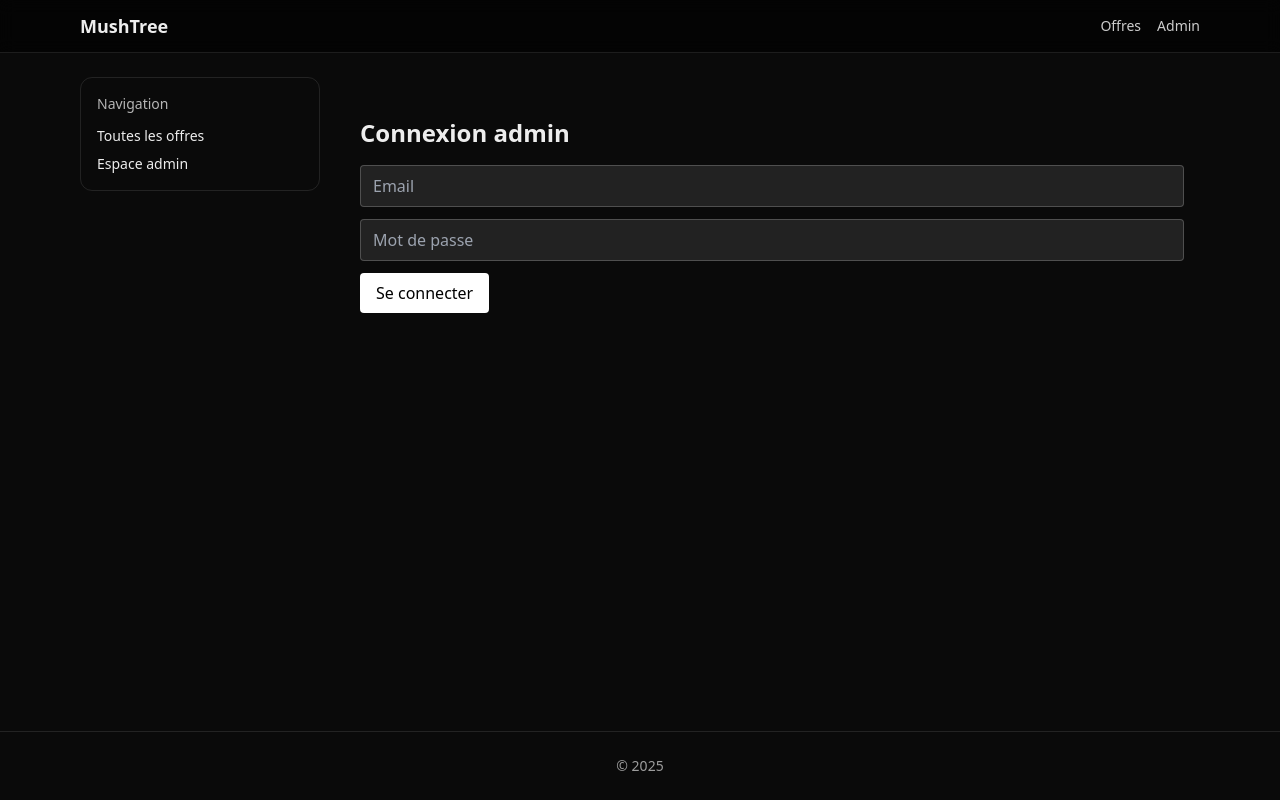
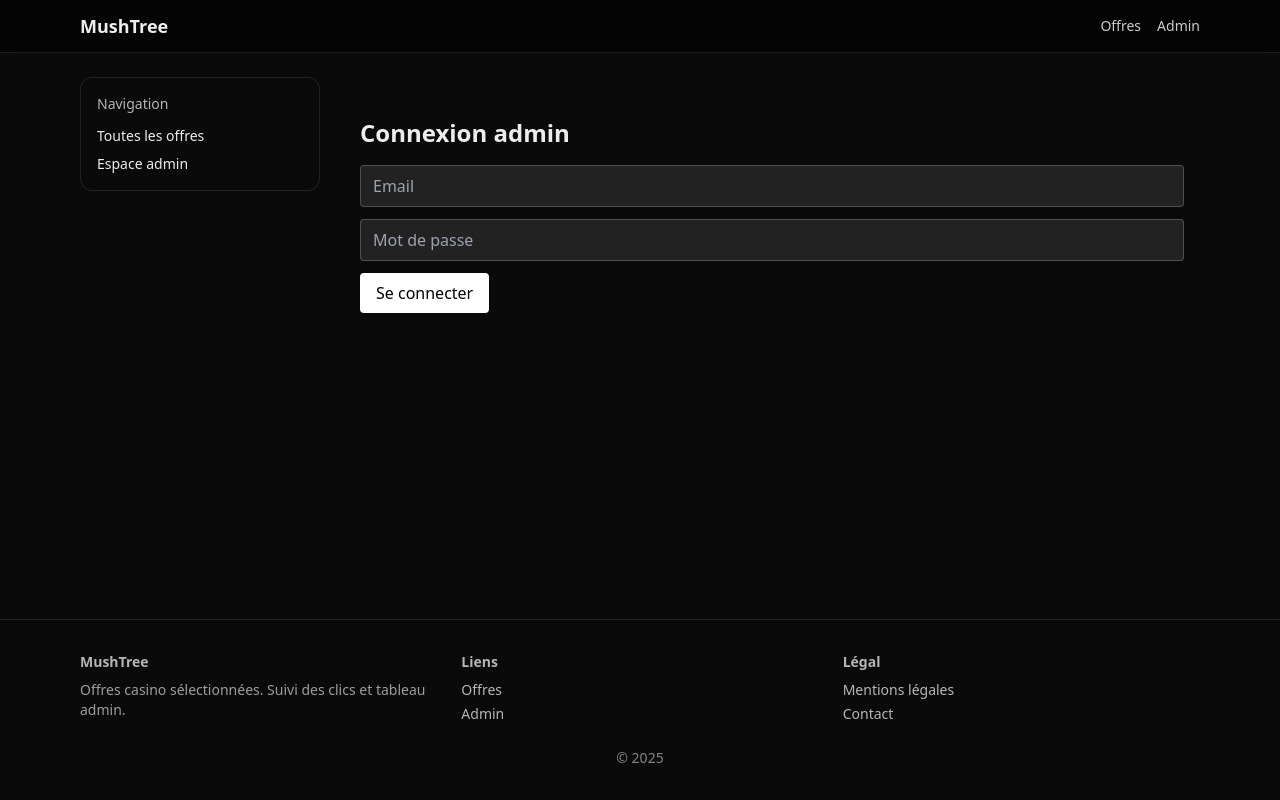
Before and after one commit to AngATV/MushTree, a Next.js app: page /admin in a window 1280 px wide. Built offline with nearby package versions, Linux system fonts and the light colour scheme.

Commit message:
feat(ui): filtres catégories/tags + footer enrichi

```diff
--- a/src/app/layout.tsx
+++ b/src/app/layout.tsx
@@ -40,7 +40,27 @@ export default async function RootLayout({ children }: { children: React.ReactNo
           </div>
 
           <footer className="border-t border-white/10">
-            <div className="container py-6 text-center text-sm text-white/60">© 2025</div>
+            <div className="container py-8 text-sm text-white/70 grid gap-6 md:grid-cols-3">
+              <div>
+                <div className="font-semibold mb-2">MushTree</div>
+                <p className="text-white/60">Offres casino sélectionnées. Suivi des clics et tableau admin.</p>
+              </div>
+              <div>
+                <div className="font-semibold mb-2">Liens</div>
+                <ul className="space-y-1">
+                  <li><a href="/" className="hover:underline">Offres</a></li>
+                  <li><a href="/admin" className="hover:underline">Admin</a></li>
+                </ul>
+              </div>
+              <div>
+                <div className="font-semibold mb-2">Légal</div>
+                <ul className="space-y-1">
+                  <li><a href="#" className="hover:underline">Mentions légales</a></li>
+                  <li><a href="#" className="hover:underline">Contact</a></li>
+                </ul>
+              </div>
+              <div className="md:col-span-3 text-center text-white/50">© 2025</div>
+            </div>
           </footer>
         </div>
       </body>
--- a/src/app/page.tsx
+++ b/src/app/page.tsx
@@ -5,22 +5,58 @@ export const dynamic = "force-dynamic";
 export const revalidate = 0;
 import { BannerCard } from "@/components/BannerCard";
 
-export default async function Home() {
+type SearchParams = { [key: string]: string | string[] | undefined };
+
+export default async function Home({ searchParams }: { searchParams?: SearchParams }) {
   await ensureSchema();
-  const { rows: banners } = await sql<{ id: string; title: string; imageUrl: string; linkUrl: string; featured: boolean; category: string | null; tags: string[] | null; position: number; createdAt: string }>`
-    SELECT id, title, image_url AS "imageUrl", link_url AS "linkUrl", featured, category, tags, position, created_at AS "createdAt" FROM banners ORDER BY featured DESC, position ASC, created_at DESC
+  const category = typeof searchParams?.category === "string" ? searchParams!.category : null;
+  const tag = typeof searchParams?.tag === "string" ? searchParams!.tag : null;
+
+  const { rows: categoryRows } = await sql<{ category: string }>`SELECT DISTINCT category FROM banners WHERE category IS NOT NULL ORDER BY category ASC`;
+  const { rows: tagRows } = await sql<{ tag: string }>`SELECT DISTINCT unnest(tags) AS tag FROM banners WHERE tags IS NOT NULL AND array_length(tags,1) > 0 ORDER BY tag ASC`;
+
+  const { rows: banners } = await sql<{
+    id: string; title: string; imageUrl: string; linkUrl: string;
+    featured: boolean; category: string | null; tags: string[] | null; position: number; createdAt: string
+  }>`
+    SELECT id, title, image_url AS "imageUrl", link_url AS "linkUrl", featured, category, tags, position, created_at AS "createdAt"
+    FROM banners
+    WHERE (${category}::text IS NULL OR category = ${category})
+      AND (${tag}::text IS NULL OR ${tag} = ANY(tags))
+    ORDER BY featured DESC, position ASC, created_at DESC
   `;
   const featured = banners.filter(b => b.featured);
   const others = banners.filter(b => !b.featured);
+  const categories = categoryRows.map(r => r.category);
+  const tags = tagRows.map(r => r.tag);
+  const isActive = (k: string, v: string) => (searchParams?.[k] === v);
+
   return (
-    <section className="container py-10">
-      <div className="space-y-8">
+    <section className="container py-10 space-y-6">
       <header className="space-y-2">
         <h1 className="text-3xl font-bold tracking-tight">Offres casino</h1>
         <p className="text-white/60">Sélection d’offres mises à jour. Cliquez pour découvrir les promotions.</p>
       </header>
 
-        {/* Section mise en avant */}
+      <div className="space-y-2">
+        <div className="flex flex-wrap gap-2 items-center">
+          <span className="text-sm text-white/60 mr-1">Catégories:</span>
+          <a href="/" className={`px-3 py-1.5 rounded-full text-sm border ${!category ? 'bg-white text-black border-white' : 'border-white/20 hover:border-white/40'}`}>Toutes</a>
+          {categories.map((c) => (
+            <a key={c} href={`/?category=${encodeURIComponent(c)}${tag ? `&tag=${encodeURIComponent(tag)}` : ''}`} className={`px-3 py-1.5 rounded-full text-sm border ${isActive('category', c) ? 'bg-white text-black border-white' : 'border-white/20 hover:border-white/40'}`}>{c}</a>
+          ))}
+        </div>
+        {tags.length ? (
+          <div className="flex flex-wrap gap-2 items-center">
+            <span className="text-sm text-white/60 mr-1">Tags:</span>
+            <a href={`/${category ? `?category=${encodeURIComponent(category)}` : ''}`} className={`px-3 py-1.5 rounded-full text-sm border ${!tag ? 'bg-white text-black border-white' : 'border-white/20 hover:border-white/40'}`}>Tous</a>
+            {tags.map((t) => (
+              <a key={t} href={`/?${category ? `category=${encodeURIComponent(category)}&` : ''}tag=${encodeURIComponent(t)}`} className={`px-3 py-1.5 rounded-full text-sm border ${isActive('tag', t) ? 'bg-white text-black border-white' : 'border-white/20 hover:border-white/40'}`}>{t}</a>
+            ))}
+          </div>
+        ) : null}
+      </div>
+
       {featured.length ? (
         <div className="grid grid-cols-1 lg:grid-cols-3 gap-6 items-stretch">
           <div className="lg:col-span-2">
@@ -34,17 +70,15 @@ export default async function Home() {
         </div>
       ) : null}
 
-        {/* Grille des autres offres */}
       {others.length ? (
         <div className="grid grid-cols-1 sm:grid-cols-2 lg:grid-cols-3 gap-6">
           {others.map((b) => (
             <BannerCard key={b.id} href={`/api/r/${b.id}`} src={b.imageUrl} alt={b.title} />
           ))}
         </div>
-        ) : !featured.length ? (
+      ) : (!featured.length ? (
         <p className="text-white/70">Aucune bannière pour le moment.</p>
-        ) : null}
-      </div>
+      ) : null)}
     </section>
   );
 }
```
Lines whose indentation alone changed are shown as unchanged.
